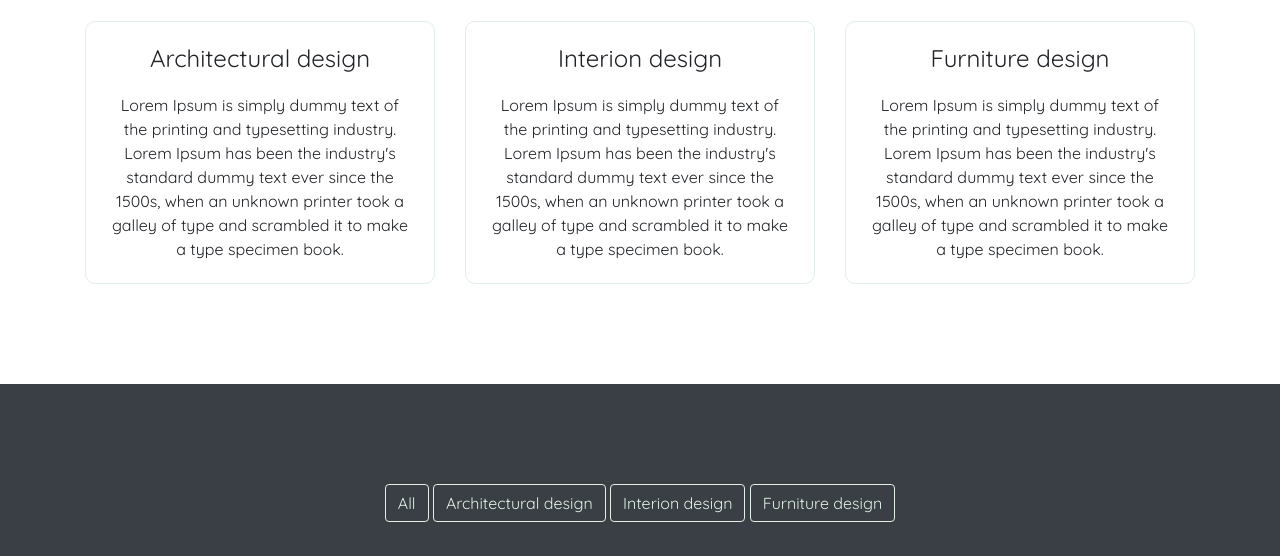
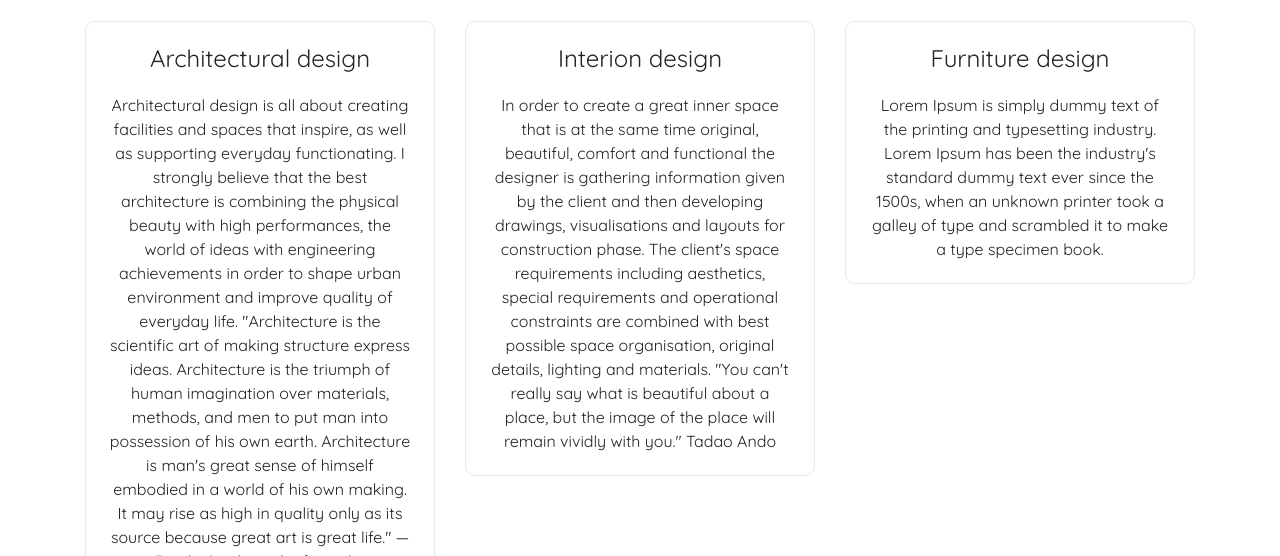
Before and after one commit to Kacaurb/Urban-M, a plain HTML site: page web/index.html in a window 1280 px wide. Shown: the part 1049-1605 px from the top of the page. Drawn offline with Linux system fonts and the light colour scheme.

Commit message:
Social media icons fixed

```diff
--- a/web/index.html
+++ b/web/index.html
@@ -111,9 +111,15 @@
           <div class="single-service">
             <a href="#archdesign" class="text-decoration-none a-transition">
               <h4>Architectural design</h4>
-              <p>Lorem Ipsum is simply dummy text of the printing and typesetting industry. Lorem Ipsum has been the
-                industry's standard dummy text ever since the 1500s, when an unknown printer took a galley of type and
-                scrambled it to make a type specimen book.</p>
+              <p>Architectural design is all about creating facilities and spaces that inspire, as well as supporting
+                everyday functionating. I strongly believe that the best architecture is combining the physical beauty
+                with high performances, the world of ideas with engineering achievements in order to shape urban
+                environment and improve quality of everyday life.
+                "Architecture is the scientific art of making structure express ideas. Architecture is the triumph of
+                human imagination over materials, methods, and men to put man into possession of his own earth.
+                Architecture is man's great sense of himself embodied in a world of his own making. It may rise as high
+                in quality only as its source because great art is great life." — Frank Lloyd Wright, from the
+                Architectural Forum, May 1930</p>
             </a>
           </div>
         </div>
@@ -121,9 +127,13 @@
           <div class="single-service">
             <a href="#interiordesign" class="text-decoration-none a-transition">
               <h4>Interion design</h4>
-              <p>Lorem Ipsum is simply dummy text of the printing and typesetting industry. Lorem Ipsum has been the
-                industry's standard dummy text ever since the 1500s, when an unknown printer took a galley of type and
-                scrambled it to make a type specimen book.</p>
+              <p>In order to create a great inner space that is at the same time original, beautiful, comfort and
+                functional the designer is gathering information given by the client and then developing drawings,
+                visualisations and layouts for construction phase. The client's space requirements including
+                aesthetics, special requirements and operational constraints are combined with best possible space
+                organisation, original details, lighting and materials.
+                "You can't really say what is beautiful about a place, but the image of the place will remain vividly
+                with you." Tadao Ando</p>
             </a>
           </div>
         </div>
@@ -292,15 +302,15 @@
           <h4 class="text-warning">Urban Maja</h4>
           <h6 class="text-warning pt-5">© 2019 Copyright: Katarina Urban</h6>
         </div>
-        <div class="col-md-8 mt-5 border-left">
+        <div class="col-md-8 mt-2 border-left">
           <img src="images/Carousel3.jpg" alt="" class="p-1 pl-4 d-inline-block" style="width: 15em;">
           <img src="images/Carousel4.jpg" alt="" class="p-1 pl-4 d-inline-block" style="width: 15em;">
           <img src="images/Carousel1.jpg" alt="" class="p-1 pl-4 d-inline-block" style="width: 15em;">
           <h5 class="text-warning p-4">Find more about me on social media</h5>
-          <ul class="mb-0 d-flex">
-            <li><a href="https://www.instagram.com/urban_m_design/"><i class="fab fa-instagram h4"></i></a></li>
-            <li><a href="https://www.linkedin.com/in/urbanmaja/"><i class="fab fa-linkedin h4"></i></a></li>
-            <li><a href="https://www.behance.net"><i class="fab fa-behance h4"></i></a></li>
+          <ul class="mb-0 d-flex list-unstyled ml-3">
+            <li><a href="https://www.instagram.com/urban_m_design/"><i class="fab fa-instagram h4 text-white px-3"></i></a></li>
+            <li><a href="https://www.linkedin.com/in/urbanmaja/"><i class="fab fa-linkedin h4 text-white px-3"></i></a></li>
+            <li><a href="https://www.behance.net"><i class="fab fa-behance h4 text-white px-3"></i></a></li>
           </ul>
         </div>
       </div>
```
